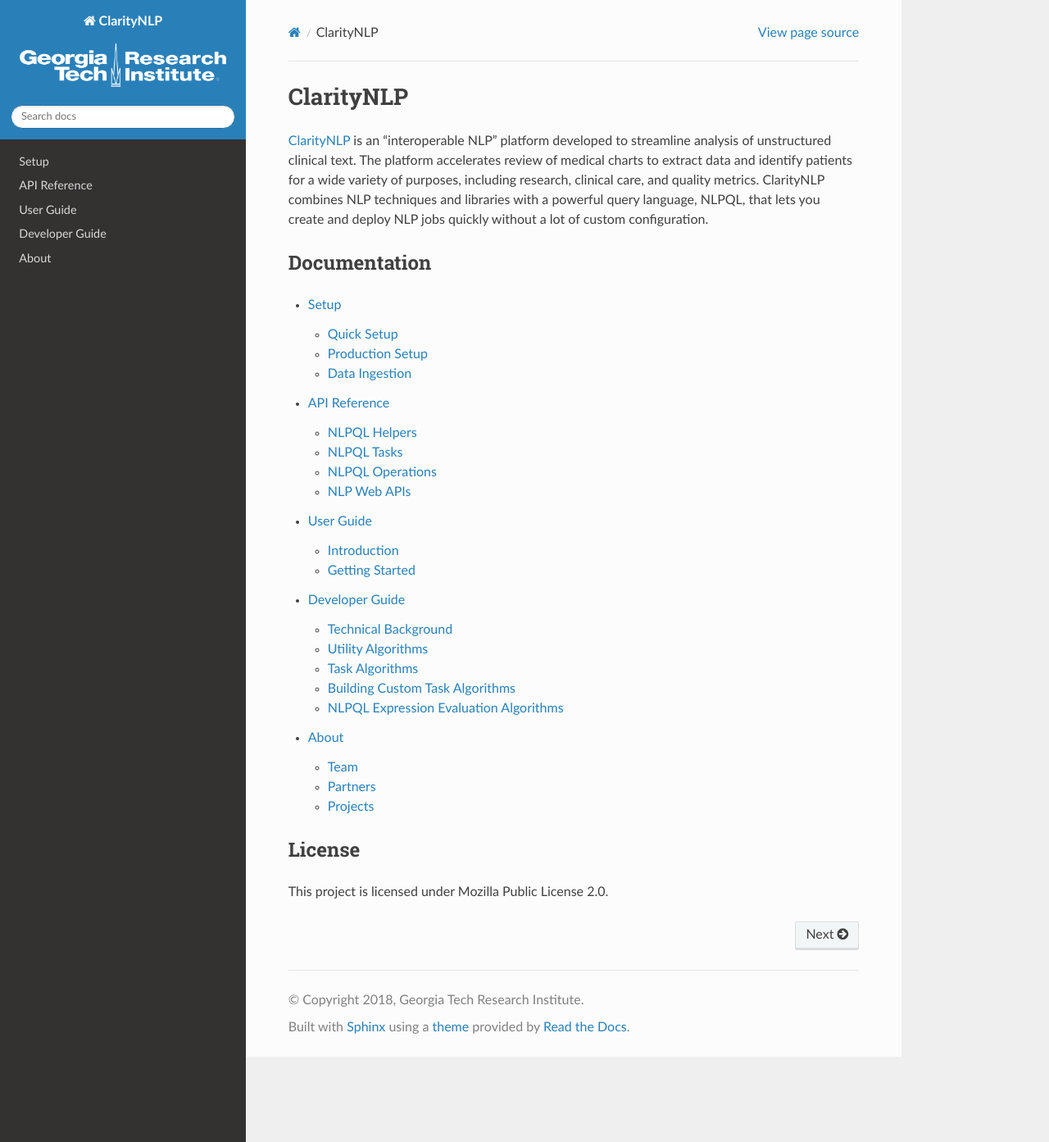
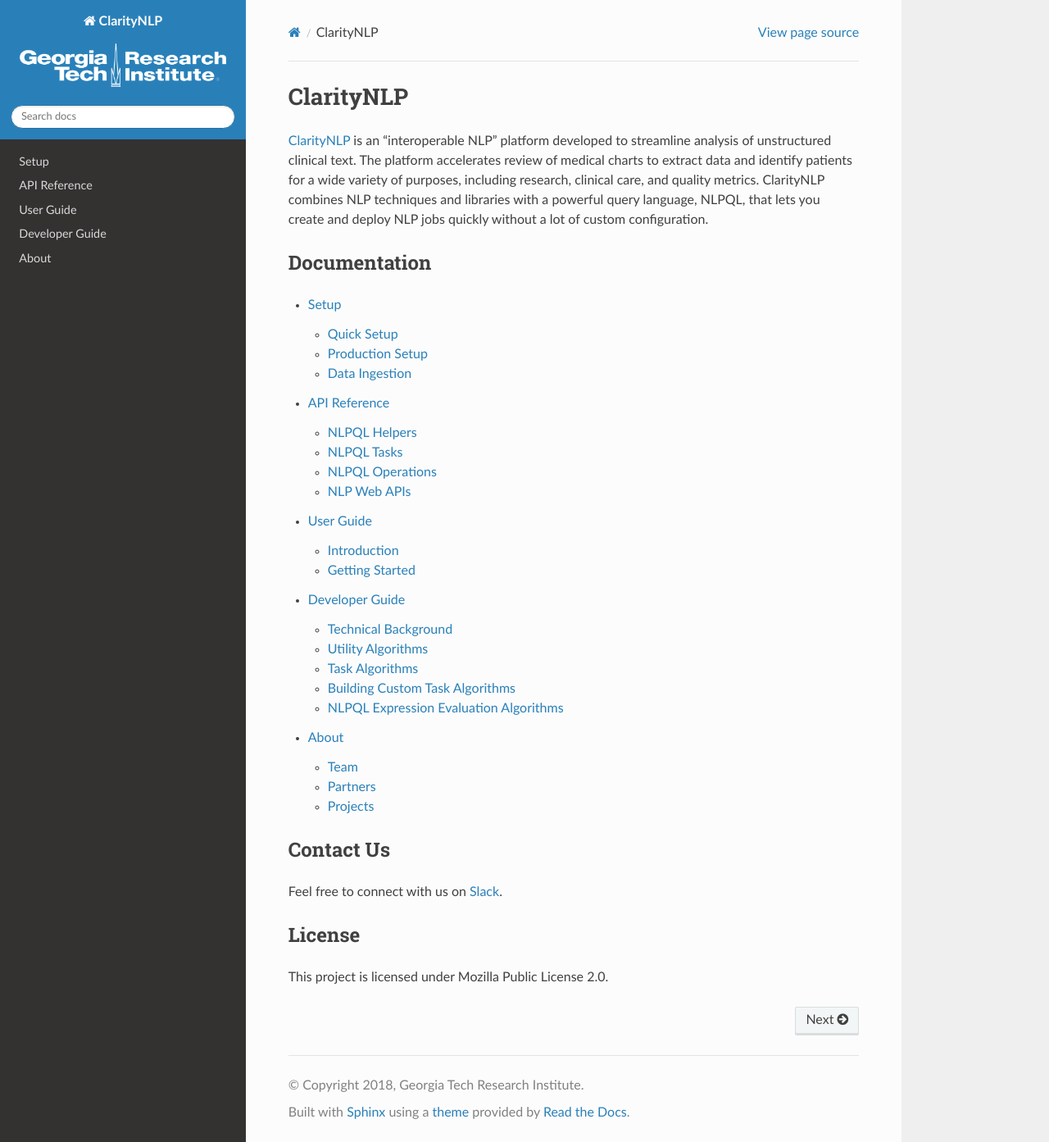
Before and after one commit to ClarityNLP/ClarityNLP, a Sphinx documentation site: the page built from docs/index.rst, in a window 1280 px wide and 1393 px high. Shown: the whole window at 82% size. Built offline with Sphinx 7.4.7 and the Read the Docs theme 2.0.0, drawn with Linux system fonts in a browser that asks for light colours; pages that are not in the unit, such as notebooks, are missing from menus.

Commit message:
Update index.rst

```diff
--- a/docs/index.rst
+++ b/docs/index.rst
@@ -21,6 +21,11 @@
    about/index
 
 
+Contact Us
+----------
+
+Feel free to connect with us on `Slack <https://join.slack.com/t/claritynlp/shared_invite/enQtNTE5NTUzNzk4MTk5LTFmNWY1NWVmZTA4Yjc5MDUwNTRhZTBmNTA0MWM0ZDNmYjdlNTAzYmViYzAzMTkwZDkzODA2YTJhYzQ1ZTliZTQ>`_.
+
 License
 -------
 This project is licensed under Mozilla Public License 2.0.
```
